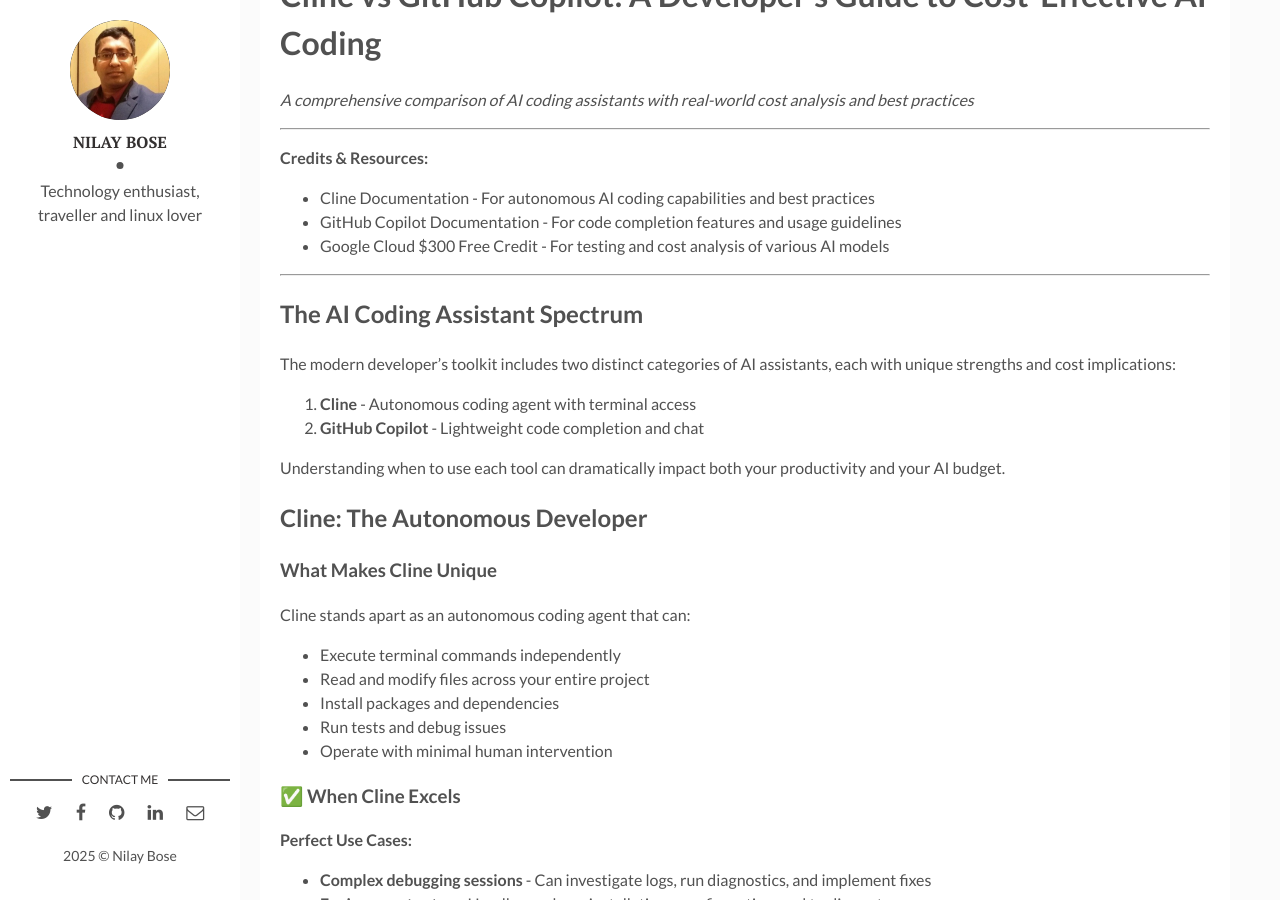
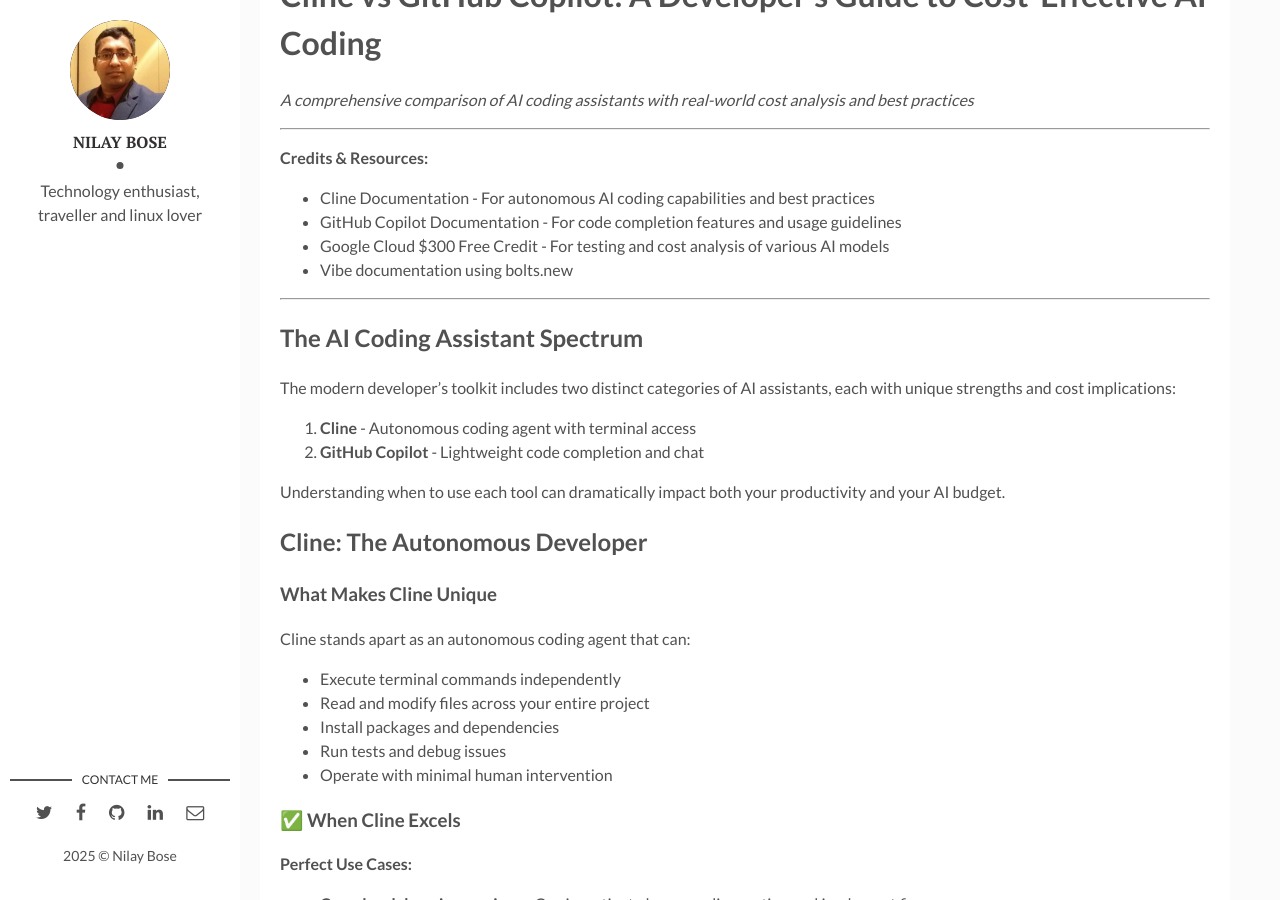
Before and after one commit to nilaybose/nilaybose.github.io, a Jekyll site: the page built from _posts/2025-08-27-ai-tools-comparison-cline-github-co-pilot.markdown, in a window 1280 px wide and 900 px high, scrolled down 655 px. Built offline with Jekyll 4.4.1, drawn with Linux system fonts in a browser that asks for light colours.

Commit message:
Update 2025-08-27-ai-tools-comparison-cline-github-co-pilot.markdown

```diff
--- a/_posts/2025-08-27-ai-tools-comparison-cline-github-co-pilot.markdown
+++ b/_posts/2025-08-27-ai-tools-comparison-cline-github-co-pilot.markdown
@@ -18,6 +18,7 @@ tags: [AI, Cline, Github Co pilot]
 - Cline Documentation - For autonomous AI coding capabilities and best practices
 - GitHub Copilot Documentation - For code completion features and usage guidelines
 - Google Cloud $300 Free Credit - For testing and cost analysis of various AI models
+- Vibe documentation using bolts.new
 
 ---
 
```
